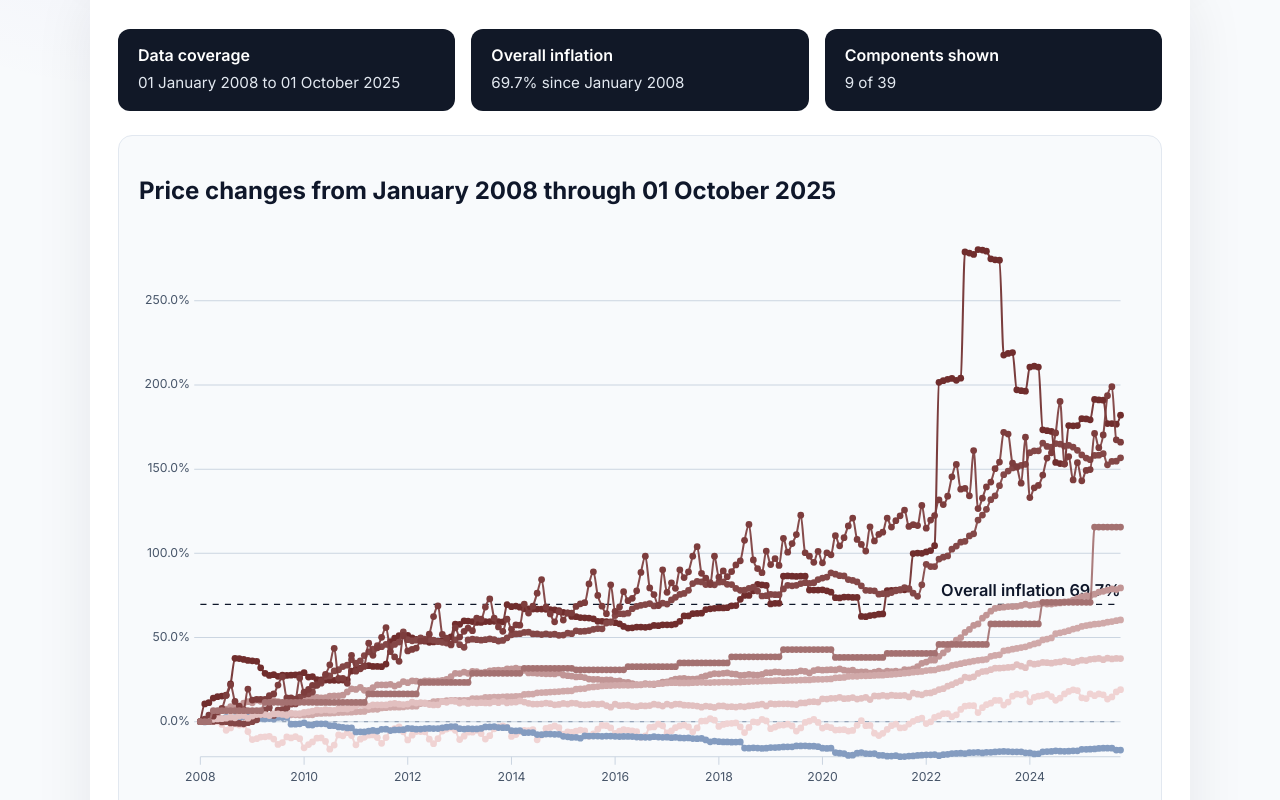
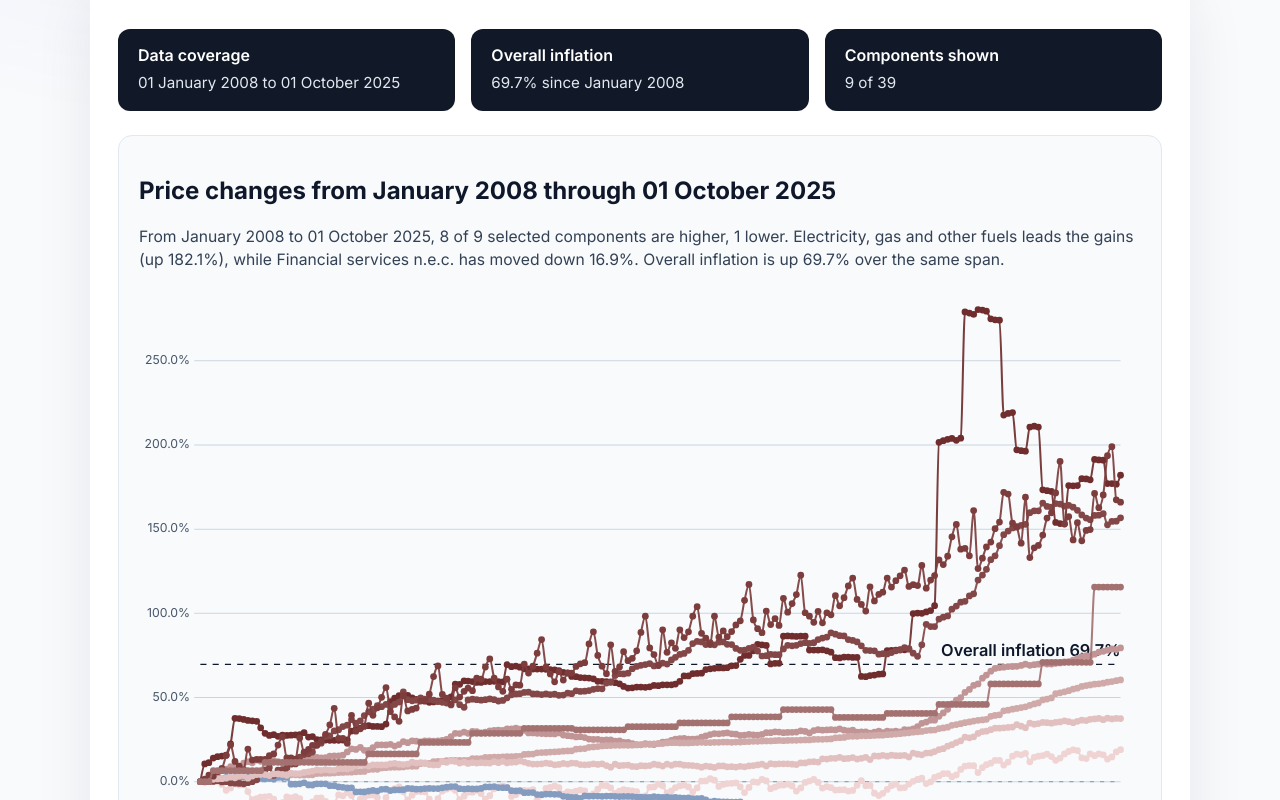
Before and after one commit to matthewgthomas/price-changes, a SvelteKit app: page / in a window 1280 px wide. Shown: the part 700-1500 px from the top of the page. Built offline with nearby package versions, Linux system fonts and the light colour scheme.

Commit message:
Add dynamic text summarising chart

```diff
--- a/src/app.css
+++ b/src/app.css
@@ -161,6 +161,13 @@ button:hover {
   position: relative;
 }
 
+.narrative {
+  margin: 0.35rem 0 0.85rem;
+  color: #334155;
+  font-size: 0.98rem;
+  line-height: 1.5;
+}
+
 svg {
   width: 100%;
   height: auto;
--- a/src/routes/+page.svelte
+++ b/src/routes/+page.svelte
@@ -229,6 +229,66 @@
   $: endPeriod = filtered.length ? dateFormatter(filtered[filtered.length - 1].date) : '';
   $: showMonthYearTicks =
     !!(maxDate && effectiveFromDate >= new Date(maxDate.getFullYear() - 3, maxDate.getMonth(), maxDate.getDate()));
+  const describeChange = (value: number) => {
+    if (value === 0) return 'flat';
+    const direction = value > 0 ? 'up' : 'down';
+    return `${direction} ${formatter(Math.abs(value))}`;
+  };
+  $: summaryText = (() => {
+    if (loading || error) return '';
+    if (!selectedSeries.length) return '';
+
+    const total = selectedSeries.length;
+    const spanLabel = endPeriod ? `${fromLabel} to ${endPeriod}` : `since ${fromLabel}`;
+
+    if (total === 1) {
+      const series = selectedSeries[0];
+      const parts: string[] = [];
+
+      parts.push(`${series.name} is ${describeChange(series.latest)} from ${spanLabel}.`);
+
+      if (headlineSeries) {
+        const relative =
+          series.latest === headlineSeries.latest
+            ? 'matching'
+            : series.latest > headlineSeries.latest
+              ? 'with prices rising slower than'
+              : 'running hotter than';
+        parts.push(
+          `Overall inflation is ${describeChange(headlineSeries.latest)} over the same span, ${relative} this component.`
+        );
+      }
+
+      return parts.join(' ');
+    }
+
+    const gains = selectedSeries.filter((s) => s.latest > 0);
+    const losses = selectedSeries.filter((s) => s.latest < 0);
+    const flat = total - gains.length - losses.length;
+    const parts: string[] = [];
+
+    parts.push(
+      `From ${spanLabel}, ${gains.length} of ${total} selected components are higher${losses.length ? `, ${losses.length} lower` : ''}${flat ? `, ${flat} flat` : ''}.`
+    );
+
+    const topMover = [...selectedSeries].sort((a, b) => Math.abs(b.latest) - Math.abs(a.latest))[0];
+    const topGainer = gains.sort((a, b) => b.latest - a.latest)[0];
+    const topLoser = losses.sort((a, b) => a.latest - b.latest)[0];
+
+    if (topGainer && topLoser) {
+      parts.push(
+        `${topGainer.name} leads the gains (${describeChange(topGainer.latest)}), while ${topLoser.name} has moved ${describeChange(topLoser.latest)}.`
+      );
+    } else if (topMover) {
+      parts.push(`${topMover.name} is the biggest mover, ${describeChange(topMover.latest)}.`);
+    }
+
+    if (headlineSeries) {
+      parts.push(`Overall inflation is ${describeChange(headlineSeries.latest)} over the same span.`);
+    }
+
+    return parts.join(' ');
+  })();
 
   const setSelection = (names: string[]) => {
     selectedList = names.filter((name) => availableComponents.includes(name));
@@ -366,6 +426,9 @@
 
       <div class="chart-wrapper">
         <h2>Price changes from {fromLabel} through {endPeriod}</h2>
+        {#if summaryText}
+          <p class="narrative">{summaryText}</p>
+        {/if}
         {#if !selectedSeries.length}
           <p>Pick one or more CPI components to view the chart.</p>
         {:else}
```
